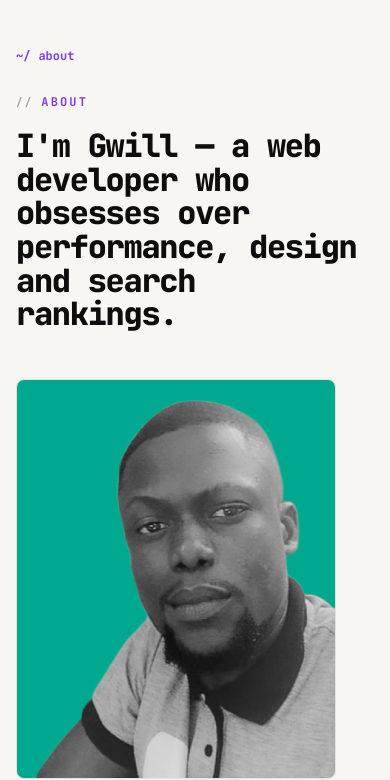
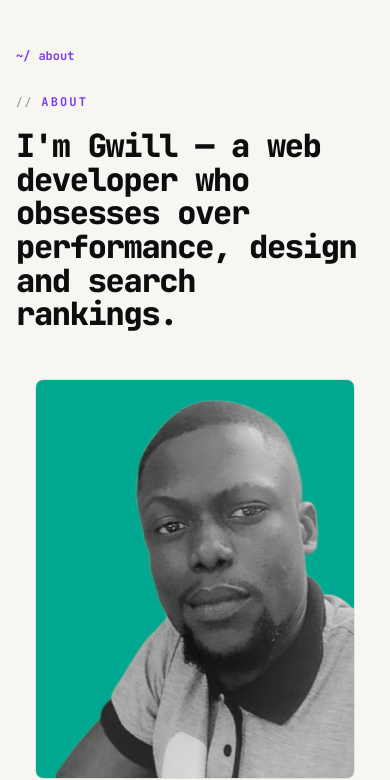
Before and after one commit to godschi10/portfolio-astro, an Astro site: page /portfolio-astro/about in a window 390 px wide. Shown: the part 67-847 px from the top of the page. Built offline with nearby package versions, Linux system fonts and the light colour scheme; Astro itself is replaced by a stand-in of ours.

Commit message:
v0.14.11 about hero portrait centered at mobile, desktop untouched (31/31)

```diff
--- a/package.json
+++ b/package.json
@@ -1,6 +1,6 @@
 {
   "name": "portfolio-astro",
-  "version": "0.14.10",
+  "version": "0.14.11",
   "type": "module",
   "scripts": {
     "build": "astro build"
--- a/src/pages/about.astro
+++ b/src/pages/about.astro
@@ -67,7 +67,7 @@ const description = "Who Gwill is: a web developer focused on performance, desig
 .about-label{display:flex;align-items:center;gap:8px;font-family:var(--font-mono);font-size:12px;font-weight:700;letter-spacing:.18em;text-transform:uppercase;color:var(--purple);margin:0 0 var(--space-3)}
 .about-label::before{content:'//';color:var(--text-dim);opacity:.5;font-size:.9em}
 .about-hero h1{font-family:var(--font-mono);font-size:clamp(32px,6vw,72px);font-weight:800;letter-spacing:-.04em;line-height:1.05;color:var(--text);margin:0;-webkit-font-smoothing:antialiased}
-.about-portrait{margin:0;justify-self:start;width:min(320px,100%)}
+.about-portrait{margin:0;justify-self:center;width:min(320px,100%)}
 .about-portrait-img{display:block;width:100%;height:auto;aspect-ratio:4/5;object-fit:cover;object-position:center 20%;border-radius:8px;border:1px solid var(--border)}
 .about-hook{padding-block:48px;padding-block:clamp(48px,6vw,80px);background:var(--text);overflow:hidden;position:relative}
 .about-hook::before{content:'';position:absolute;top:50%;left:50%;transform:translate(-50%,-50%);width:600px;height:300px;background:radial-gradient(ellipse,rgba(124,58,237,.15) 0%,transparent 70%);pointer-events:none}
```
Also changed, not shown: CHANGELOG.md.
